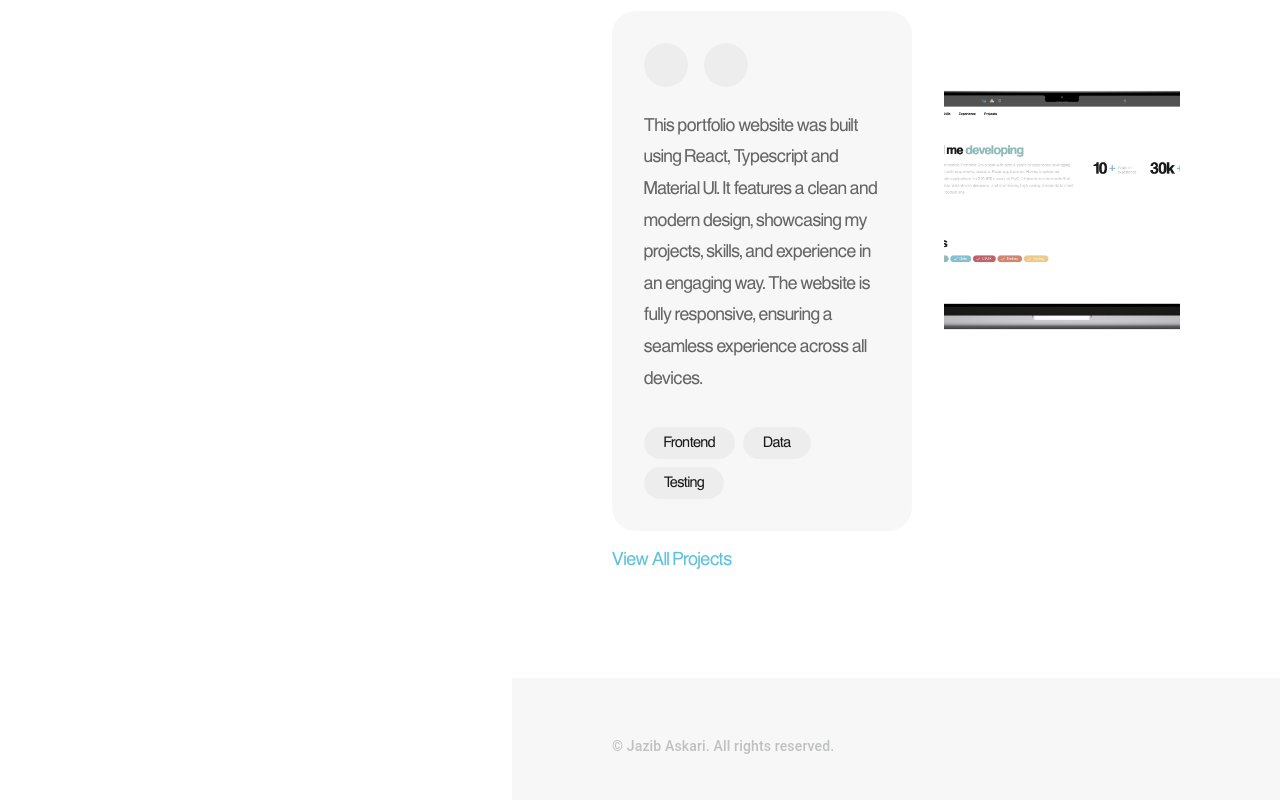
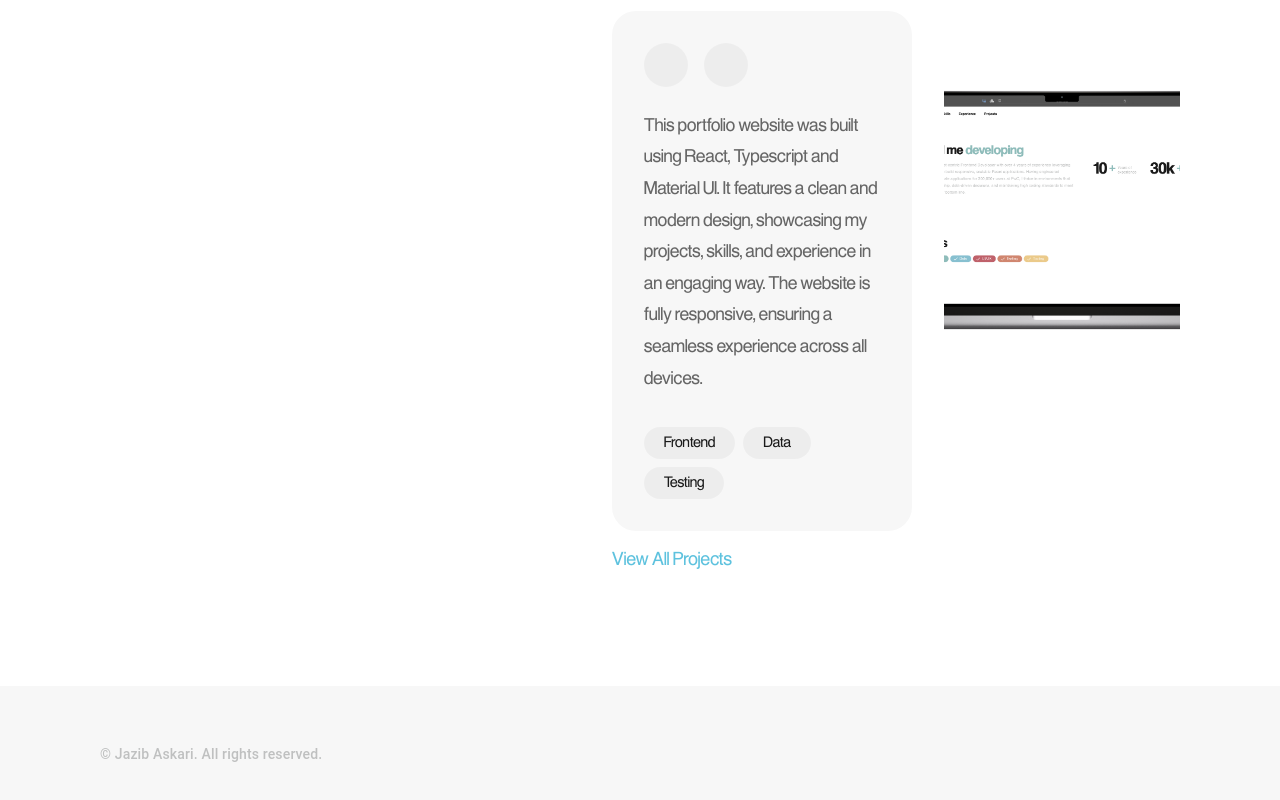
Before and after one commit to jazibaskari/jazib-askari, a React (Vite) app in the folder jazib-askari/: page / in a window 1280 px wide. Shown: the part 3417-4217 px from the top of the page. Built offline with nearby package versions, Linux system fonts and the light colour scheme; some icons are missing.

Commit message:
fix(ui): fix footer placement across full viewport width

```diff
--- a/jazib-askari/src/pages/HomePage.tsx
+++ b/jazib-askari/src/pages/HomePage.tsx
@@ -11,12 +11,11 @@ interface HomePageProps {
 
 const HomePage = ({ navTrigger }: HomePageProps) => {
   return (
+    <Box sx={{ maxWidth: "1600px", mx: "auto" }}>
       <Box
         sx={{
           display: "flex",
           flexDirection: { xs: "column", md: "row" },
-        maxWidth: "1600px",
-        mx: "auto",
         }}
       >
         <Box
@@ -47,6 +46,9 @@ const HomePage = ({ navTrigger }: HomePageProps) => {
           <AboutSection trigger={navTrigger} />
           <ExperienceSection trigger={navTrigger} />
           <ProjectsSection trigger={navTrigger} />
+        </Box>
+      </Box>
+      <Box>
         <DisclaimerSection />
       </Box>
     </Box>
```
Lines whose indentation alone changed are shown as unchanged.
